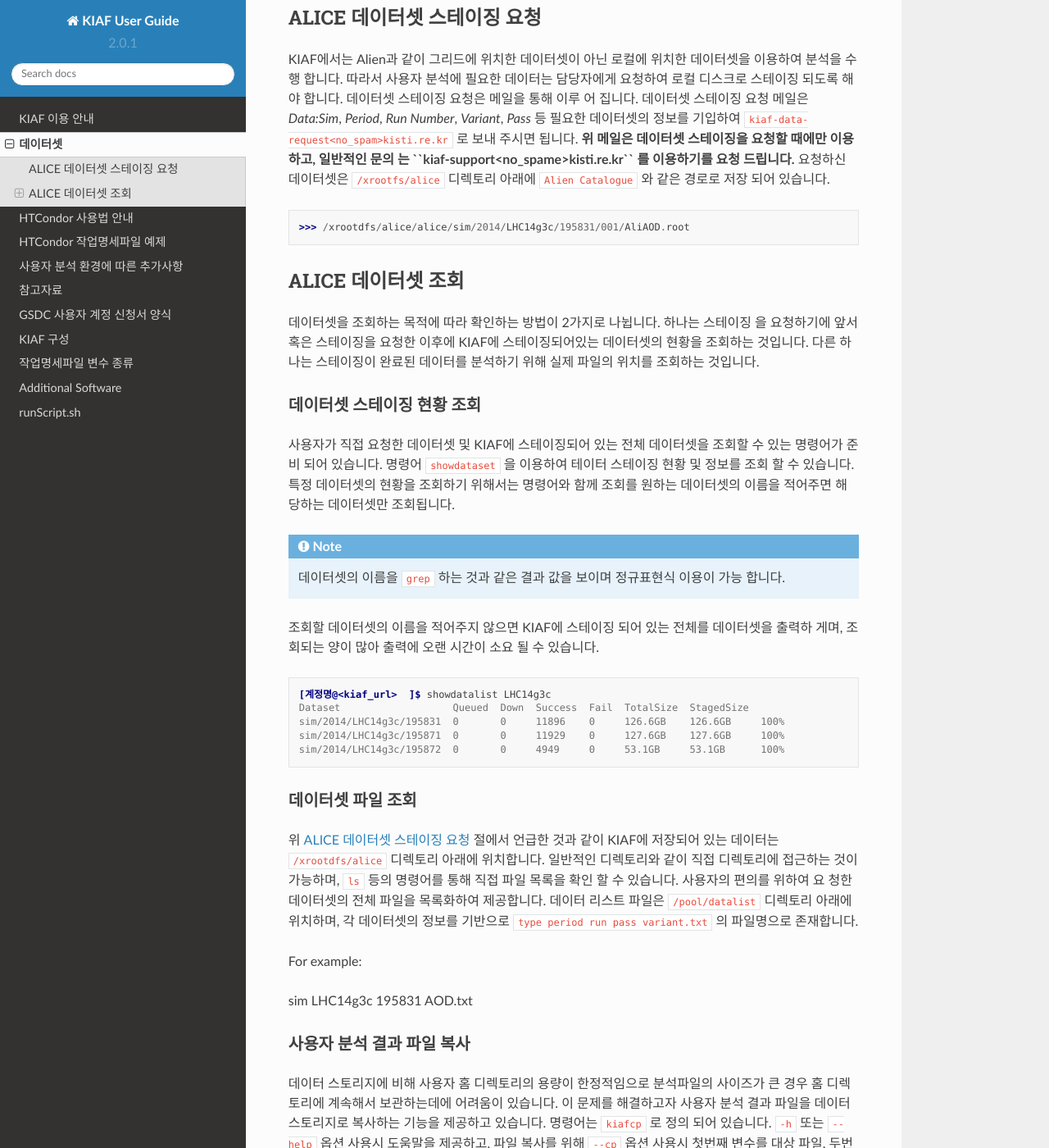
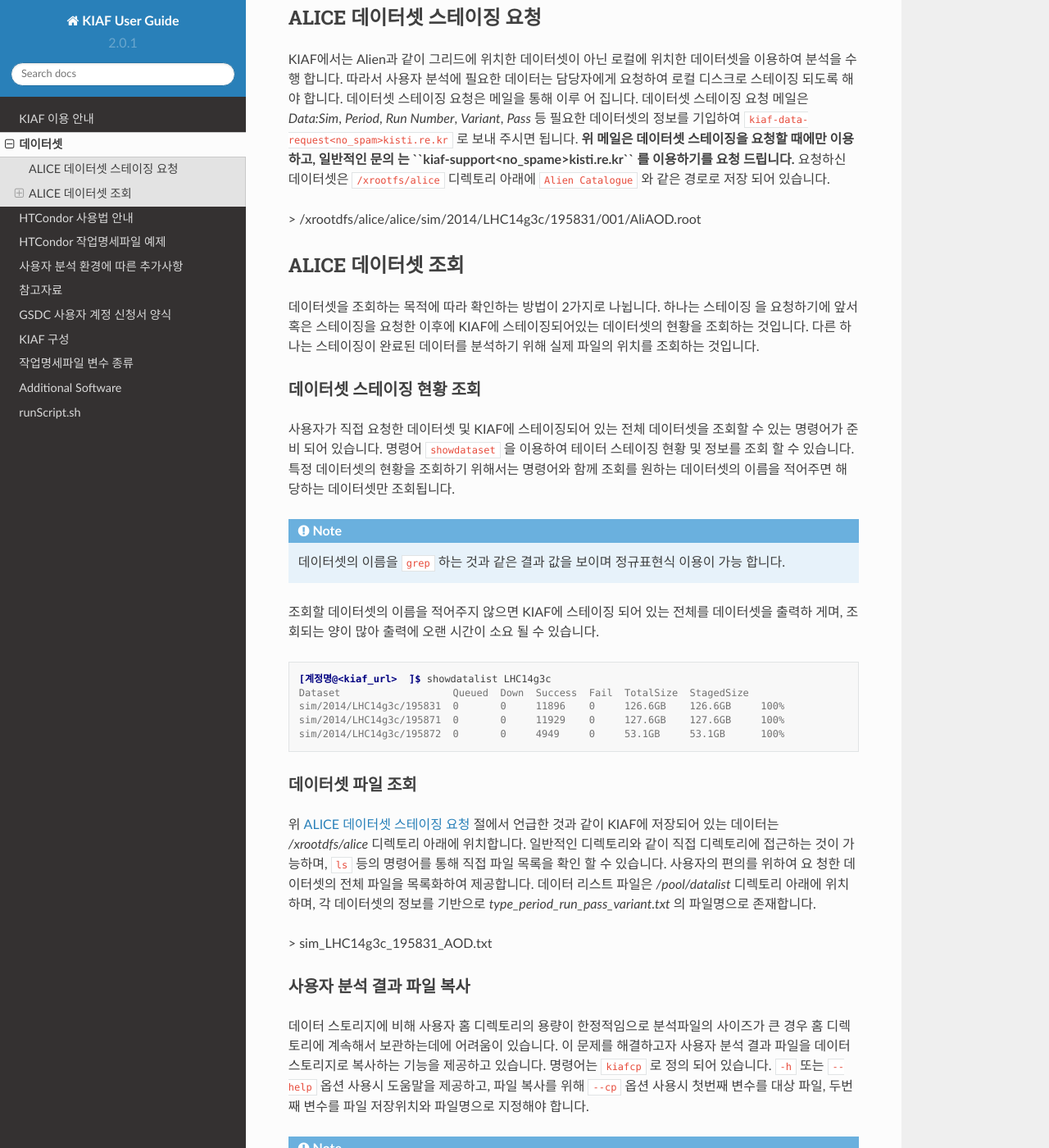
Before and after one commit to andiri/kiaf, a Sphinx documentation site: the page built from docs/source/dataset.rst, in a window 1280 px wide and 1400 px high, scrolled down 238 px. Shown: the whole window at 82% size. Built offline with Sphinx 7.4.7 and the Read the Docs theme 2.0.0, drawn with Linux system fonts in a browser that asks for light colours.

Commit message:
Update dataset.rst

```diff
--- a/docs/source/dataset.rst
+++ b/docs/source/dataset.rst
@@ -14,7 +14,7 @@ KIAF에서는 Alien과 같이 그리드에 위치한 데이터셋이 아닌 로
 데이터셋 스테이징 요청 메일은 *Data:Sim*, *Period*, *Run Number*, *Variant*, *Pass* 등 필요한 데이터셋의 정보를 기입하여 ``kiaf-data-request<no_spam>kisti.re.kr`` 로 보내 주시면 됩니다. **위 메일은 데이터셋 스테이징을 요청할 때에만 이용하고, 일반적인 문의 는 ``kiaf-support<no_spame>kisti.re.kr`` 를 이용하기를 요청 드립니다.**
 요청하신 데이터셋은 ``/xrootfs/alice`` 디렉토리 아래에 ``Alien Catalogue`` 와 같은 경로로 저장 되어 있습니다.
 
->>> /xrootdfs/alice/alice/sim/2014/LHC14g3c/195831/001/AliAOD.root
+> /xrootdfs/alice/alice/sim/2014/LHC14g3c/195831/001/AliAOD.root
 
 ALICE 데이터셋 조회
 --------------------------------------
@@ -48,14 +48,12 @@ ALICE 데이터셋 조회
 데이터셋 파일 조회
 ^^^^^^^^^^^^^^^^^^^^^^^^^^^^^^^^^^
 
-위 :ref:`dataset_request` 절에서 언급한 것과 같이 KIAF에 저장되어 있는 데이터는 ``/xrootdfs/alice`` 디렉토리 아래에 위치합니다.
+위 :ref:`dataset_request` 절에서 언급한 것과 같이 KIAF에 저장되어 있는 데이터는 */xrootdfs/alice* 디렉토리 아래에 위치합니다.
 일반적인 디렉토리와 같이 직접 디렉토리에 접근하는 것이 가능하며, ``ls`` 등의 명령어를 통해 직접 파일 목록을 확인 할 수 있습니다.
 사용자의 편의를 위하여 요 청한 데이터셋의 전체 파일을 목록화하여 제공합니다.
-데이터 리스트 파일은 ``/pool/datalist`` 디렉토리 아래에 위치하며, 각 데이터셋의 정보를 기반으로 ``type period run pass variant.txt`` 의 파일명으로 존재합니다.
+데이터 리스트 파일은 */pool/datalist* 디렉토리 아래에 위치하며, 각 데이터셋의 정보를 기반으로 *type_period_run_pass_variant.txt* 의 파일명으로 존재합니다.
 
-For example:
-
-sim LHC14g3c 195831 AOD.txt
+> sim_LHC14g3c_195831_AOD.txt
 
 사용자 분석 결과 파일 복사
 ^^^^^^^^^^^^^^^^^^^^^^^^^^^^^^^^^^^^
@@ -70,7 +68,7 @@ sim LHC14g3c 195831 AOD.txt
   파일명을 입력하지 않으면 마지막 디렉토리 이름으로 파일이 저장 되니 주의해야 합니다.
 
 ``kiafcp`` 명령어는 옵션과 변수가 없이는 동작하지 않으니 사용에 주의하 여 주시기 바랍니다.
-파일의 저장위치는 ``/xrootdfs/alice/home/계정명`` 이 기본 위치입니다.
+파일의 저장위치는 */xrootdfs/alice/home/계정명* 이 기본 위치입니다.
 
 .. code-block:: console
 
```
